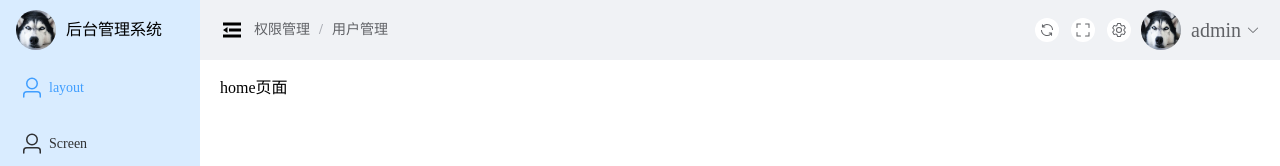
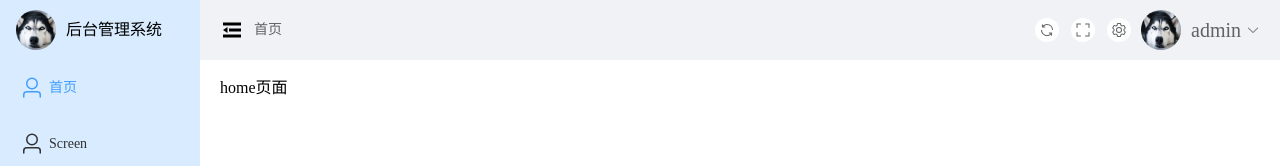
Before and after one commit to maomaoYJP/vue-guigu, a Vue app: page /home in a window 1280 px wide. Shown: the top 166 px of the page. Built offline with nearby package versions, Linux system fonts and the light colour scheme.

Commit message:
面包屑动态展示

```diff
--- a/src/layout/menu/index.vue
+++ b/src/layout/menu/index.vue
@@ -20,9 +20,11 @@
             :index="route.children[0].path"
           >
             <el-icon>
-              <SvgIcon :name="(route.meta?.icon as string)"></SvgIcon>
+              <SvgIcon
+                :name="(route.children[0].meta?.icon as string)"
+              ></SvgIcon>
             </el-icon>
-            <template #title>{{ route.meta?.title }}</template>
+            <template #title>{{ route.children[0].meta?.title }}</template>
           </el-menu-item>
           <el-sub-menu :index="route.path" v-else>
             <template #title>
--- a/src/layout/tabbar/breadcrumb/index.vue
+++ b/src/layout/tabbar/breadcrumb/index.vue
@@ -7,16 +7,24 @@
       @click="handleCollapse"
     />
     <el-breadcrumb separator="/" class="tabber-breadcrumb">
-      <el-breadcrumb-item>权限管理</el-breadcrumb-item>
-      <el-breadcrumb-item>用户管理</el-breadcrumb-item>
+      <el-breadcrumb-item
+        v-for="route in routers.matched"
+        :key="route.path"
+        :to="route.path"
+        v-show="route.meta.title"
+      >
+        {{ route.meta.title }}
+      </el-breadcrumb-item>
     </el-breadcrumb>
   </div>
 </template>
 
 <script setup lang="ts">
 import useMenuSettingStore from "@/store/modules/menuSetting";
+import { useRoute } from "vue-router";
 
 const menuSettingStore = useMenuSettingStore();
+const routers = useRoute();
 
 const handleCollapse = () => {
   menuSettingStore.isCollapse = !menuSettingStore.isCollapse;
--- a/src/router/index.ts
+++ b/src/router/index.ts
@@ -13,7 +13,7 @@ export const route = [
     path: "/",
     name: "layout",
     meta: {
-      title: "layout",
+      title: "",
       hidden: false,
       icon: "user",
     },
```
